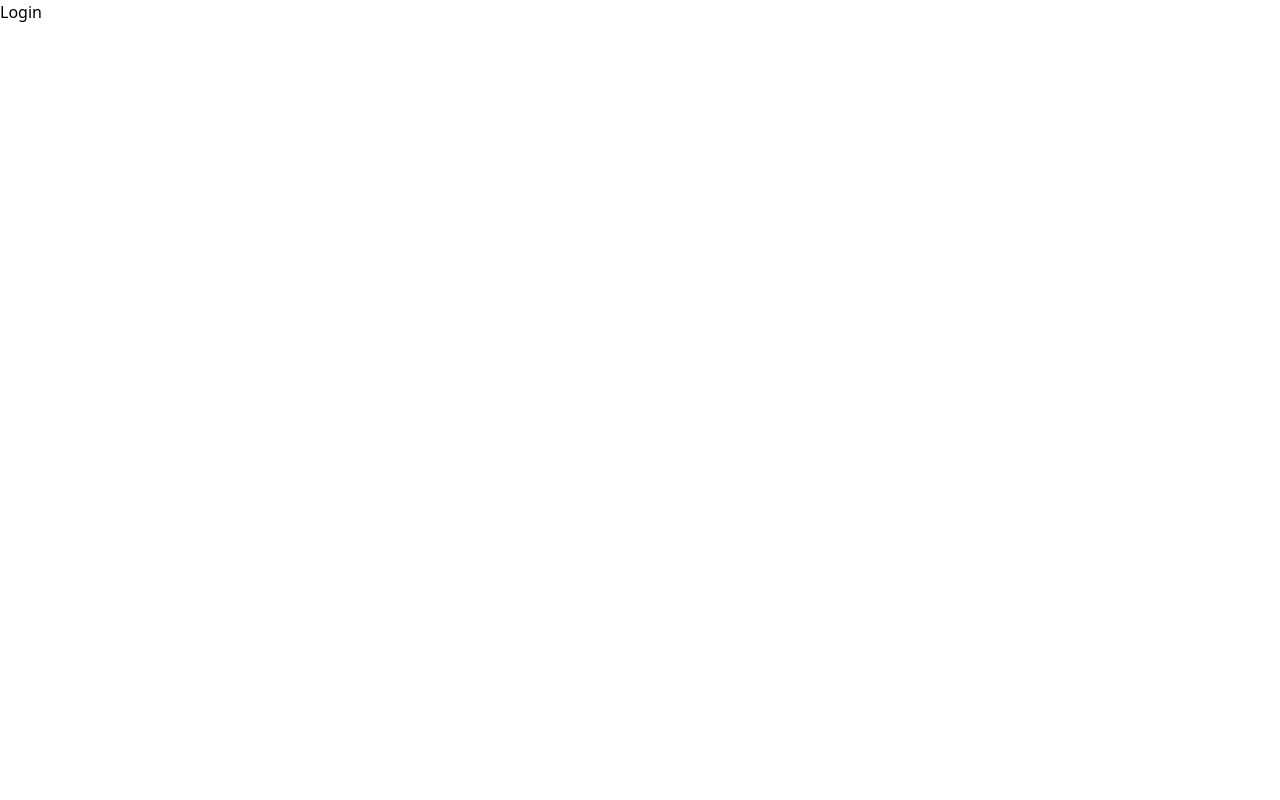
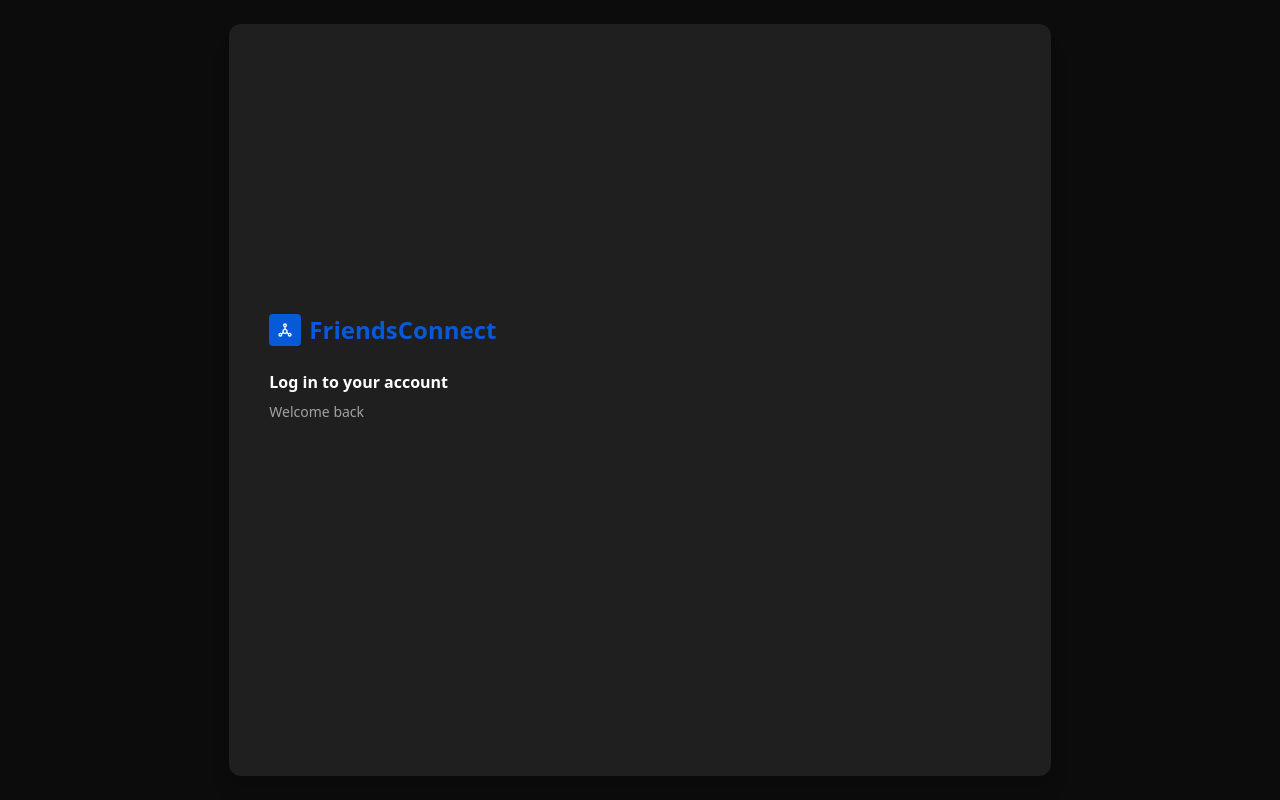
Before and after one commit to Soros87/project_socialmediaapp, a React (Create React App) app in the folder client/: page /login in a window 1280 px wide. Built offline with nearby package versions, Linux system fonts and the light colour scheme.

Commit message:
set up Login page

```diff
--- a/client/src/App.js
+++ b/client/src/App.js
@@ -7,10 +7,12 @@
   useLocation,
 } from "react-router-dom";
 import { Home, Login, Profile, Register, ResetPassword } from "./pages";
+import { useSelector } from "react-redux";
 
 function Layout() {
-  const user = null;
+  const { user } = useSelector((state) => state.user);
   const location = useLocation();
+  console.log("user", user);
 
   return user?.token ? (
     <Outlet />
@@ -19,8 +21,11 @@
   );
 }
 function App() {
+  const { theme } = useSelector((state) => state.theme);
+  console.log(theme);
+
   return (
-    <div className="w-full min-h-[100vh]">
+    <div data-theme={theme} className="w-full min-h-[100vh]">
       <BrowserRouter>
         <Routes>
           <Route element={<Layout />}>
--- a/client/src/pages/Login.jsx
+++ b/client/src/pages/Login.jsx
@@ -1,7 +1,30 @@
 import React from "react";
+import { TbSocial } from "react-icons/tb";
 
 const Login = () => {
-  return <div>Login</div>;
+  return (
+    <div className="bg-bgColor w-full h-[100vh] flex items-center justify-center p-6">
+      <div className="w-full md:w-2/3 h-fit lg:h-full 2xl:h-5/6 py-8 lg:py-0 flex bg-primary rounded-xl overflow-hidden shadow-xl">
+        {/* Left */}
+        <div className="w-full lg:w=1/2 h-full p-10 2xl:px-20 flex flex-col justify-center">
+          <div className="w-full flex gap-2 items-center mb-6">
+            <div className="p-2 bg-[#065ad8] rounded text-white">
+              <TbSocial />
+            </div>
+            <span className="text-2xl text-blue font-semibold">
+              FriendsConnect
+            </span>
+          </div>
+          <p className="text-ascent-1 text-base font-semibold">
+            Log in to your account
+          </p>
+          <span className="text-sm mt-2 text-ascent-2">Welcome back</span>
+          <form className="py-8 flex flex-col gap-5"></form>
+        </div>
+        {/* Right */}
+      </div>
+    </div>
+  );
 };
 
 export default Login;
--- a/client/src/redux/themeSlice.js
+++ b/client/src/redux/themeSlice.js
@@ -1,7 +1,7 @@
 import { createSlice } from "@reduxjs/toolkit";
 
 const initialState = {
-  theme: JSON.parse(window?.localStorage.getItem("theme")) ?? "light",
+  theme: JSON.parse(window?.localStorage.getItem("theme")) ?? "dark",
 };
 
 const themeSlice = createSlice({
```
